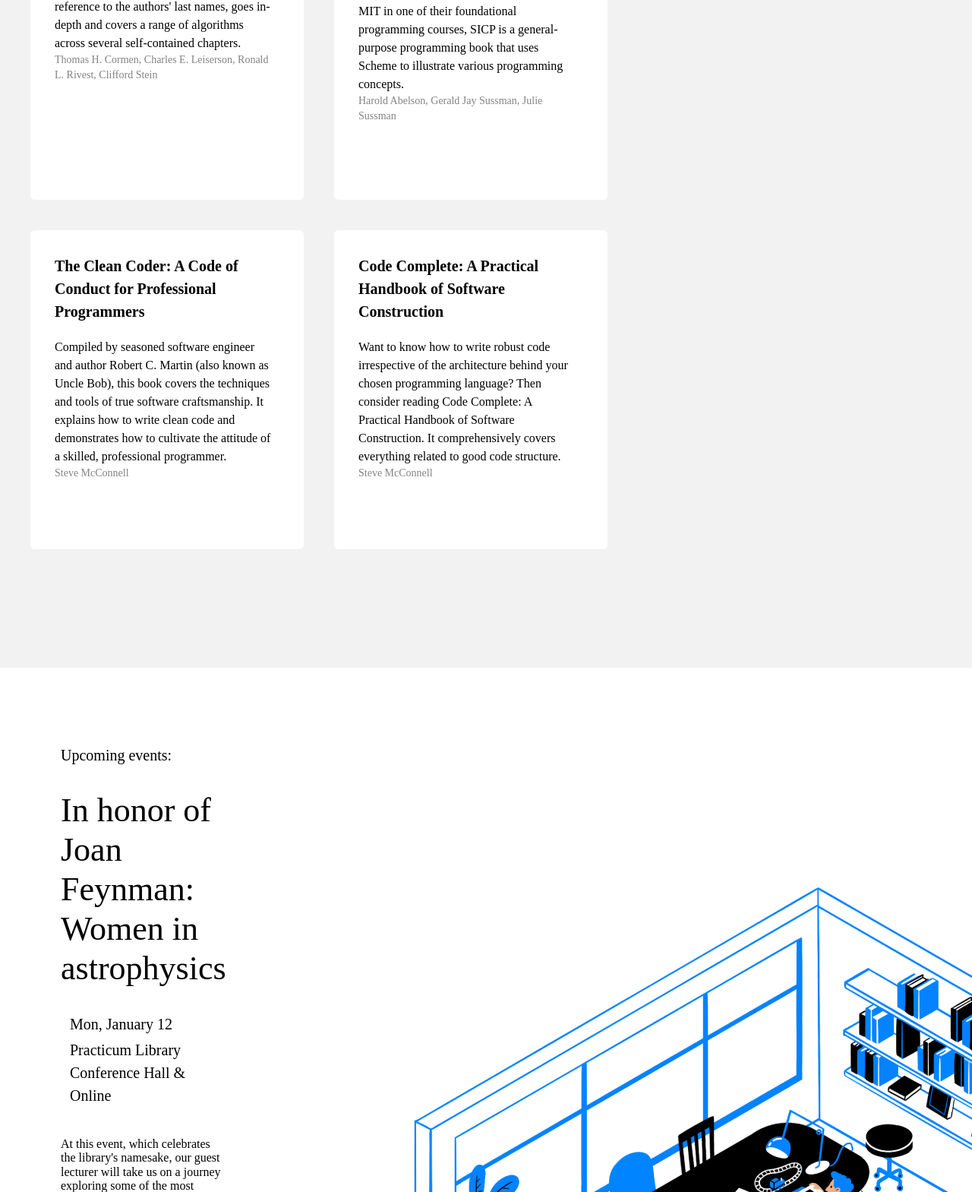
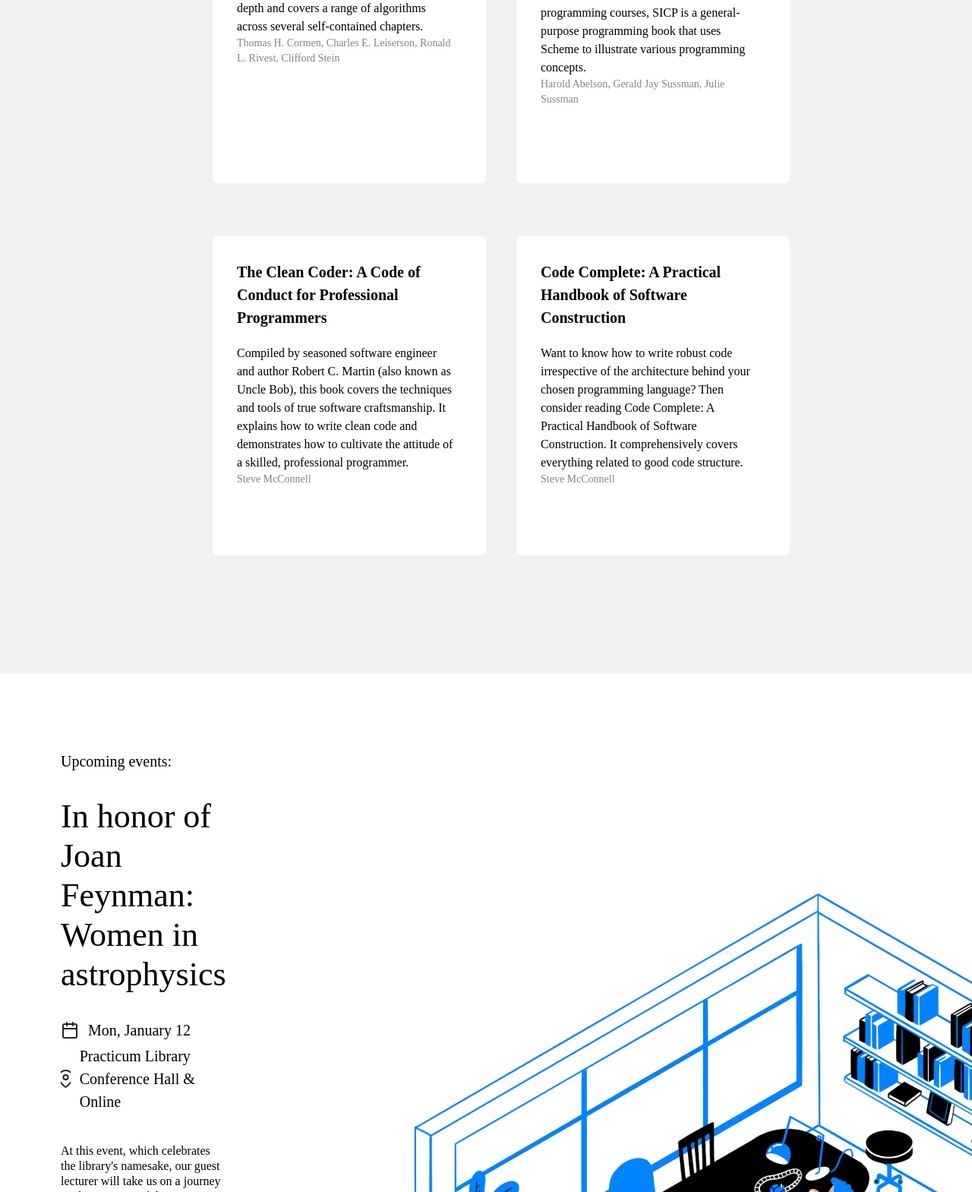
Before and after one commit to Mbond007-eng/se_project_library, a plain HTML site: page index.html in a window 1280 px wide. Shown: the part 1231-2800 px from the top of the page at 76% size. Drawn offline with Linux system fonts and the light colour scheme.

Commit message:
Update icon size

```diff
--- a/index.html
+++ b/index.html
@@ -8,9 +8,9 @@
     <link rel="stylesheet" href="./styles/style.css" />
   </head>
   <body>
-    <div class="wrapper">
+    <div class="page">
       <!-- Wrap the entire page content in a new div with the page class. Remember to add the closing tag -->
-      <div class="header">
+      <header class="header">
         <div class="nav">
           <img
             src="./images/logo.png"
@@ -53,7 +53,7 @@
             200 Success Avenue, The Town of Practicum
           </p>
         </div>
-      </div>
+      </header>
 
       <div class="content">
         <div class="staff">
@@ -244,7 +244,7 @@
               the American Geophysical Union.
             </p>
           </div>
-          <!-- <div class="about__circle"></div> -->
+          <div class="about__circle" src="./images/circle"></div>
         </div>
       </div>
       <div class="footer">
--- a/styles/style.css
+++ b/styles/style.css
@@ -1,9 +1,13 @@
 /* Add your class here */
 
-.wrapper {
+.page {
   margin: 0 auto;
-  min-width: 1080px;
+  min-width: 1100px;
   max-width: 1600px;
+  align-content: center;
+  font-family: "Arial, Helvetica, sans-serif";
+  font-size: 16px;
+  line-height: 20px;
 }
 
 .header {
@@ -57,12 +61,14 @@
   line-height: 76px;
   font-weight: 500;
   margin: 150px 0 0;
+  max-width: 544px;
 }
 
 .header__description {
   font-size: 20px;
   line-height: 30px;
   margin: 32px 0 0;
+  max-width: 465px;
 }
 
 .header__image {
@@ -129,7 +135,8 @@
   display: flex;
   flex-wrap: wrap;
   justify-content: center;
-  margin-top: 68px;
+  margin-left: auto;
+  margin-right: auto;
 }
 
 .card {
@@ -140,6 +147,7 @@
   width: 360px;
   height: 420px;
   list-style: none;
+  margin-top: 30px;
 }
 
 .card__content {
@@ -161,7 +169,7 @@
 }
 
 .card__footer {
-  margin: 0;
+  margin: auto;
   font-size: 14px;
   line-height: 20px;
   color: #838383;
@@ -211,6 +219,8 @@
   background-repeat: no-repeat;
   background-position: center;
   margin-right: 12px;
+  width: 24px;
+  height: 24px;
 }
 
 .event-info__icon_type_calendar {
@@ -363,8 +373,8 @@
   line-height: 30px;
   font-weight: 500;
   z-index: 1;
+  max-width: 154px;
 }
-
 .about__content {
   font-size: 20px;
   line-height: 30px;
```
